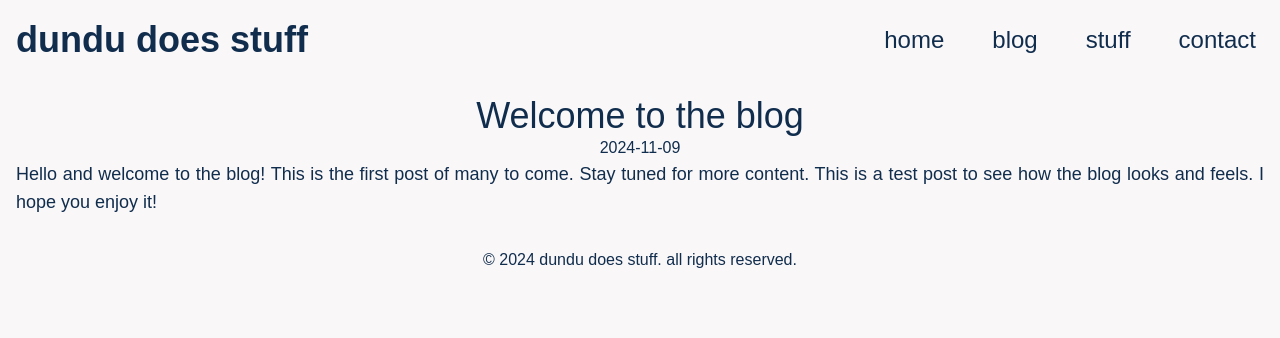
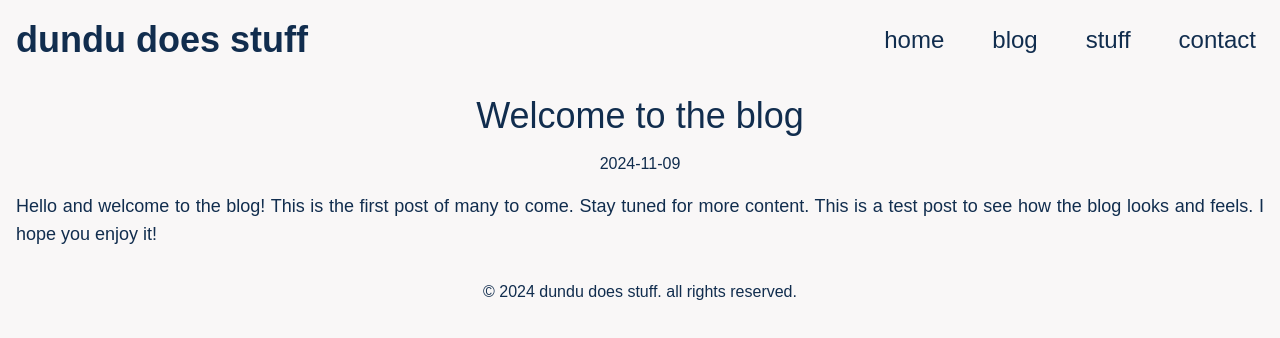
Before and after one commit to DoctorSong16/DoctorSong16.github.io, a Next.js app: page /post/welcome-post in a window 1280 px wide. Shown: the top 338 px of the page. Built offline with nearby package versions, Linux system fonts and the light colour scheme; a web font is replaced by a local one.

Commit message:
More padding around date

```diff
--- a/app/post/[slug]/page.tsx
+++ b/app/post/[slug]/page.tsx
@@ -33,7 +33,7 @@
     return (
         <div className="flex p-4 flex-col text-foreground mx-auto max-w-screen-xl font-ibarraRealNova">
             <h1 className='text-4xl text-center'>{postData.title}</h1>
-            <p className='text-center'>{postData.date}</p>
+            <p className='text-center p-4'>{postData.date}</p>
             <div className='text-lg text-justify'>
                 <Markdown>{postData.content}</Markdown>
             </div>
```
